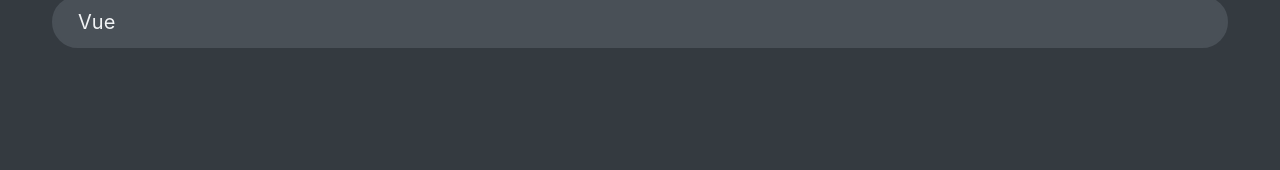
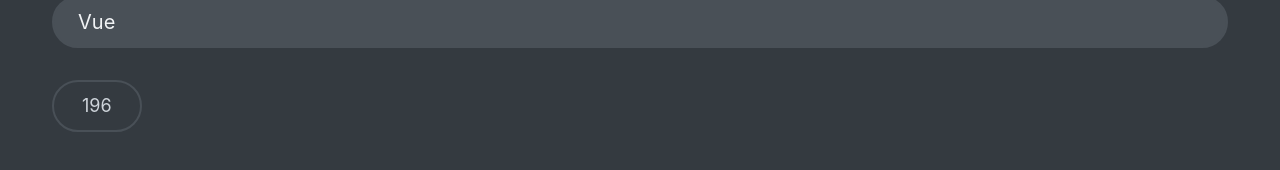
Before and after one commit to codedhola/react-ivity, a React (Vite) app: page / in a window 1280 px wide. Both pictures are taken after a click on the button "Get Started". Shown: the part 578-748 px from the top of the page. Built offline with nearby package versions, Linux system fonts and the light colour scheme; data requests are answered from the project's data file; a web font is replaced by a local one.

Commit message:
feat: added timer

```diff
--- a/src/components/App.tsx
+++ b/src/components/App.tsx
@@ -9,24 +9,34 @@ import Question from "./Question";
 import NextButton from "./NextButton";
 import ProgressBar from "./ProgressBar";
 import FinishedScreen from "./FinishedScreen";
+import Timer from "./Timer";
+import Footer from "./Footer";
 
 const initalState = {
   questions: [],
   status: "loading",
   current: 0,
   answer: null,
+  timeLeft: 200,
   points: 0,
 };
 
-type ACTION =
-  | {
-      type: string;
-      payload: any;
-    }
-  | {
-      type: string;
+type ACTION = {
+  type:
+    | "success"
+    | "failed"
+    | "active"
+    | "newAnswer"
+    | "nextQuestion"
+    | "finished"
+    | "start"
+    | "tick";
   payload: any;
 };
+// | {
+//     type: string;
+//     payload: any;
+//   };
 
 function reducer(state: any, action: ACTION) {
   switch (action.type) {
@@ -50,18 +60,22 @@ function reducer(state: any, action: ACTION) {
       return { ...state, current: state.current + 1, answer: null };
     case "finished":
       return { ...state, status: "finished" };
+    case "tick":
+      return {
+        ...state,
+        timeLeft: state.timeLeft - 1,
+        status: state.timeLeft == 0 ? "finished" : state.status,
+      };
     case "start":
-      return { ...initalState, status: "ready" };
+      return { ...initalState, status: "ready", questions: state.questions };
     default:
       throw new Error("An Error Occured in your reducer function");
   }
 }
 
 function App() {
-  const [{ questions, status, current, answer, points }, dispatch] = useReducer(
-    reducer,
-    initalState
-  );
+  const [{ questions, status, current, answer, points, timeLeft }, dispatch] =
+    useReducer(reducer, initalState);
 
   const totalQuestions = questions.length;
   const maxPoints = questions.reduce(
@@ -103,12 +117,15 @@ function App() {
               answer={answer}
               status={status}
             />
+            <Footer>
+              <Timer timeLeft={timeLeft} dispatch={dispatch} />
               <NextButton
                 dispatch={dispatch}
                 answer={answer}
                 totalQuestion={totalQuestions}
                 current={current}
               />
+            </Footer>
           </>
         )}
 
--- /dev/null
+++ b/src/components/Footer.tsx
@@ -0,0 +1,11 @@
+import React, { ReactNode } from "react";
+
+type Props = {
+  children: ReactNode;
+};
+
+const Footer = ({ children }: Props) => {
+  return <div>{children}</div>;
+};
+
+export default Footer;
--- /dev/null
+++ b/src/components/Timer.tsx
@@ -0,0 +1,21 @@
+import { useEffect } from "react";
+
+type Props = {
+  dispatch: any;
+  timeLeft: any;
+};
+
+const Timer = ({ dispatch, timeLeft }: Props) => {
+  useEffect(
+    function () {
+      setInterval(function () {
+        dispatch({ type: "tick" });
+      }, 1000);
+    },
+    [dispatch]
+  );
+
+  return <div className="timer">{timeLeft}</div>;
+};
+
+export default Timer;
```
Lines whose indentation alone changed are shown as unchanged.
